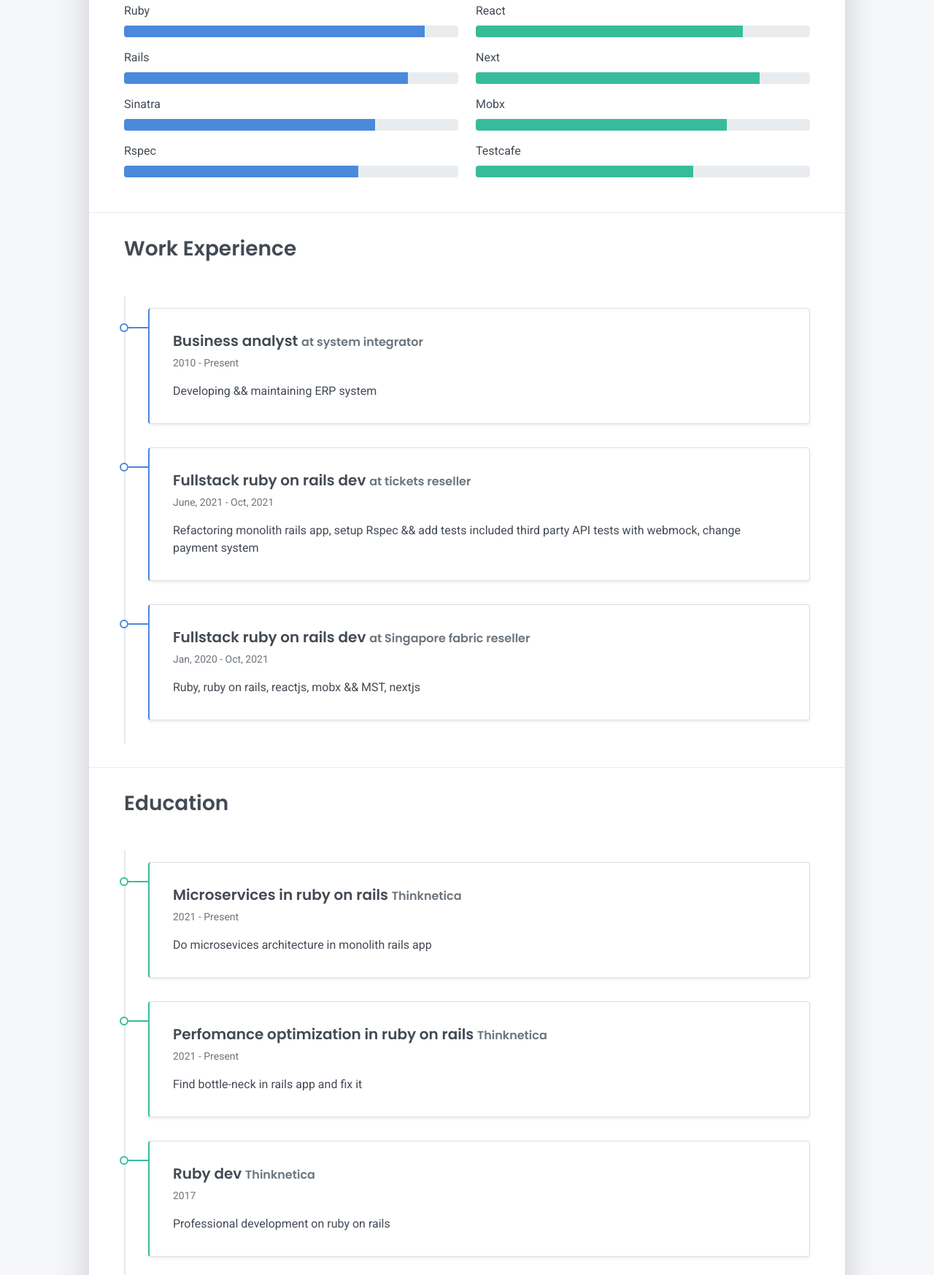
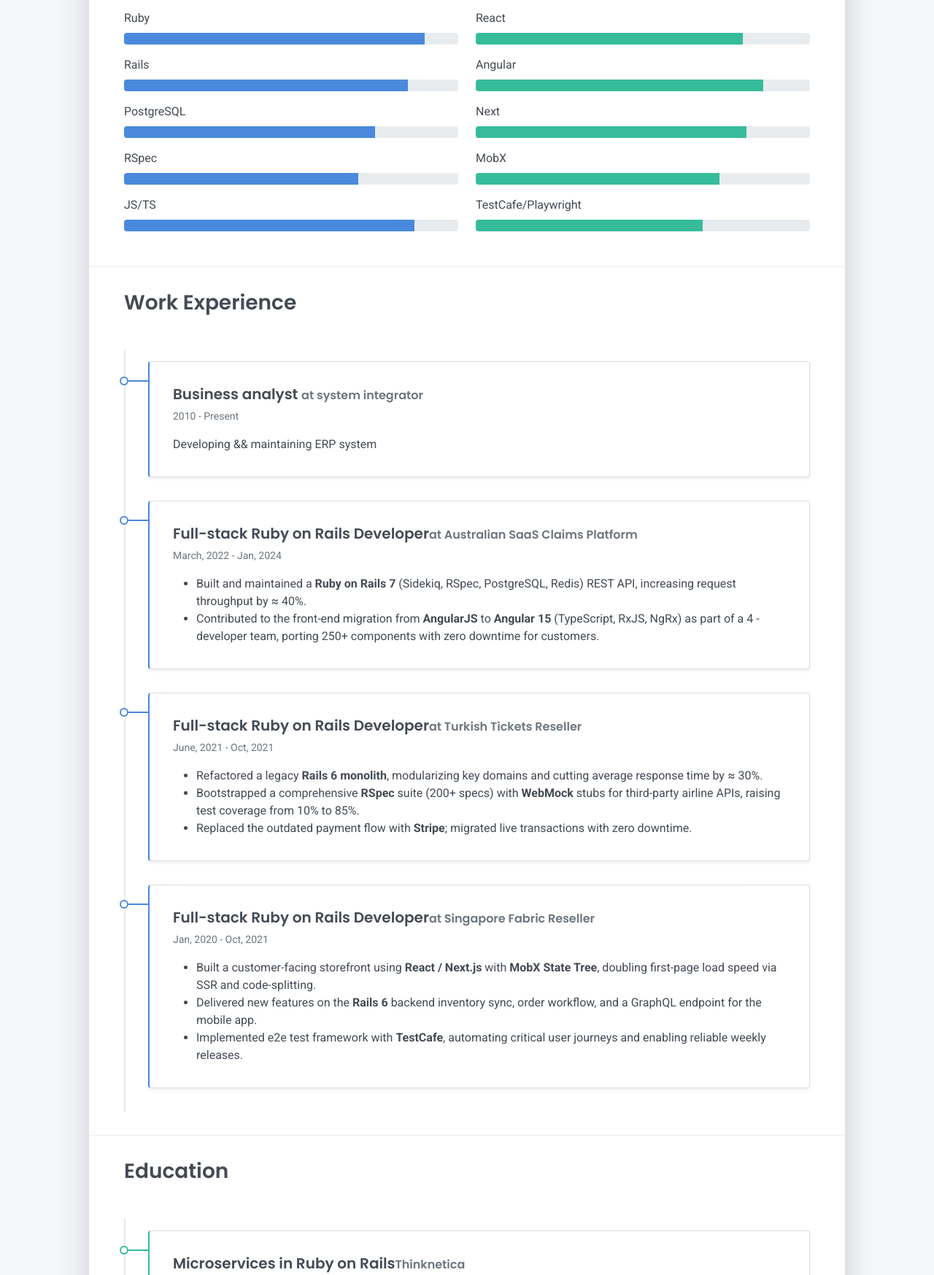
Before and after one commit to dimaskin/dimaskin.github.io, a plain HTML site: page index.html in a window 1280 px wide. Shown: the part 592-2339 px from the top of the page at 73% size. Drawn offline with Linux system fonts and the light colour scheme.

Commit message:
fix age to 45 :(

```diff
--- a/index.html
+++ b/index.html
@@ -35,9 +35,8 @@
       </div>
       <div class="col-lg-8 col-md-7 text-center text-md-start">
         <h2 class="h1 mt-2" data-aos="fade-left" data-aos-delay="0">Dmitriy Drachev</h2>
-        <p data-aos="fade-left" data-aos-delay="100">Ruby on Rails && React dev</p>
+        <p data-aos="fade-left" data-aos-delay="100">Ruby on Rails & Front-End (TypeScript / JavaScript) Developer</p>
         <div class="d-print-none" data-aos="fade-left" data-aos-delay="200">
-          <!-- <a class="btn btn-light text-dark shadow-sm mt-1 me-1" href="right-resume.pdf" target="_blank">Download CV</a> -->
           <a class="btn btn-success shadow-sm mt-1" href="#contact">Hire Me</a>
         </div>
       </div>
@@ -47,7 +46,7 @@
     <div class="row">
       <div class="col-md-6">
         <h2 class="h3 mb-3">About Me</h2>
-        <p>Hello! I’m Dmitriy Drachev. I am passionate about Ruby on Rails && React. I am a skilled fullstack developer.</p>
+        <p>Hi, I`m Dmitriy Drachev - a full-stack developer who loves crafting scalable products with Ruby on Rails, React/Angular, and TypeScript.</p>
       </div>
       <div class="col-md-5 offset-md-1">
         <div class="row mt-2">
@@ -55,7 +54,7 @@
             <div class="pb-1">Age</div>
           </div>
           <div class="col-sm-8">
-            <div class="pb-1 text-secondary">41</div>
+            <div class="pb-1 text-secondary">45</div>
           </div>
           <div class="col-sm-4">
             <div class="pb-1">Email</div>
@@ -94,17 +93,21 @@
             <div class="progress-bar bg-primary" role="progressbar" data-aos="zoom-in-right" data-aos-delay="200" data-aos-anchor=".skills-section" style="width: 85%" aria-valuenow="85" aria-valuemin="0" aria-valuemax="100"></div>
           </div>
         </div>
-        <div class="mb-2"><span>Sinatra</span>
+        <div class="mb-2"><span>PostgreSQL</span>
           <div class="progress my-1">
             <div class="progress-bar bg-primary" role="progressbar" data-aos="zoom-in-right" data-aos-delay="300" data-aos-anchor=".skills-section" style="width: 75%" aria-valuenow="75" aria-valuemin="0" aria-valuemax="100"></div>
           </div>
         </div>
-        <div class="mb-2"><span>Rspec</span>
+        <div class="mb-2"><span>RSpec</span>
           <div class="progress my-1">
             <div class="progress-bar bg-primary" role="progressbar" data-aos="zoom-in-right" data-aos-delay="300" data-aos-anchor=".skills-section" style="width: 70%" aria-valuenow="70" aria-valuemin="0" aria-valuemax="100"></div>
           </div>
         </div>
-
+        <div class="mb-2"><span>JS/TS</span>
+          <div class="progress my-1">
+            <div class="progress-bar bg-primary" role="progressbar" data-aos="zoom-in-right" data-aos-delay="300" data-aos-anchor=".skills-section" style="width: 87%" aria-valuenow="70" aria-valuemin="0" aria-valuemax="100"></div>
+          </div>
+        </div>
       </div>
       <div class="col-md-6">
         <div class="mb-2"><span>React</span>
@@ -112,19 +115,24 @@
             <div class="progress-bar bg-success" role="progressbar" data-aos="zoom-in-right" data-aos-delay="400" data-aos-anchor=".skills-section" style="width: 80%" aria-valuenow="90" aria-valuemin="0" aria-valuemax="100"></div>
           </div>
         </div>
+        <div class="mb-2"><span>Angular</span>
+          <div class="progress my-1">
+            <div class="progress-bar bg-success" role="progressbar" data-aos="zoom-in-right" data-aos-delay="400" data-aos-anchor=".skills-section" style="width: 86%" aria-valuenow="90" aria-valuemin="0" aria-valuemax="100"></div>
+          </div>
+        </div>
         <div class="mb-2"><span>Next</span>
           <div class="progress my-1">
-            <div class="progress-bar bg-success" role="progressbar" data-aos="zoom-in-right" data-aos-delay="500" data-aos-anchor=".skills-section" style="width: 85%" aria-valuenow="85" aria-valuemin="0" aria-valuemax="100"></div>
+            <div class="progress-bar bg-success" role="progressbar" data-aos="zoom-in-right" data-aos-delay="500" data-aos-anchor=".skills-section" style="width: 81%" aria-valuenow="85" aria-valuemin="0" aria-valuemax="100"></div>
           </div>
         </div>
-        <div class="mb-2"><span>Mobx</span>
+        <div class="mb-2"><span>MobX</span>
           <div class="progress my-1">
-            <div class="progress-bar bg-success" role="progressbar" data-aos="zoom-in-right" data-aos-delay="600" data-aos-anchor=".skills-section" style="width: 75%" aria-valuenow="75" aria-valuemin="0" aria-valuemax="100"></div>
+            <div class="progress-bar bg-success" role="progressbar" data-aos="zoom-in-right" data-aos-delay="600" data-aos-anchor=".skills-section" style="width: 73%" aria-valuenow="75" aria-valuemin="0" aria-valuemax="100"></div>
           </div>
         </div>
-        <div class="mb-2"><span>Testcafe</span>
+        <div class="mb-2"><span>TestCafe/Playwright</span>
           <div class="progress my-1">
-            <div class="progress-bar bg-success" role="progressbar" data-aos="zoom-in-right" data-aos-delay="600" data-aos-anchor=".skills-section" style="width: 65%" aria-valuenow="65" aria-valuemin="0" aria-valuemax="100"></div>
+            <div class="progress-bar bg-success" role="progressbar" data-aos="zoom-in-right" data-aos-delay="600" data-aos-anchor=".skills-section" style="width: 68%" aria-valuenow="65" aria-valuemin="0" aria-valuemax="100"></div>
           </div>
         </div>
 
@@ -146,20 +154,50 @@
       </div>
       <div class="timeline-card timeline-card-primary card shadow-sm">
         <div class="card-body">
-          <div class="h5 mb-1">Fullstack ruby on rails dev  <span class="text-muted h6">at tickets reseller</span></div>
-          <div class="text-muted text-small mb-2">June, 2021 - Oct, 2021</div>
-          <div>
-            Refactoring monolith rails app, setup Rspec && add tests included third party API tests with webmock, change payment system
-          </div>
+          <div class="h5 mb-1">Full-stack Ruby on Rails Developer<span class="text-muted h6">at Australian SaaS Claims Platform</span></div>
+          <div class="text-muted text-small mb-2">March, 2022 - Jan, 2024</div>
+          <ul class="mb-0">
+            <li>
+              Built and maintained a <strong>Ruby on Rails 7</strong> (Sidekiq, RSpec, PostgreSQL, Redis) REST API, increasing request throughput by&nbsp;≈ 40%.
+            </li>
+            <li>
+              Contributed to the front-end migration from <strong>AngularJS</strong> to <strong>Angular 15</strong> (TypeScript, RxJS, NgRx) as part of a 4 -developer team, porting 250+ components with zero downtime for customers.
+            </li>
+          </ul>
         </div>
       </div>
       <div class="timeline-card timeline-card-primary card shadow-sm">
         <div class="card-body">
-          <div class="h5 mb-1">Fullstack ruby on rails dev <span class="text-muted h6">at Singapore fabric reseller</span></div>
+          <div class="h5 mb-1">Full-stack Ruby on Rails Developer<span class="text-muted h6">at Turkish Tickets Reseller</span></div>
+          <div class="text-muted text-small mb-2">June, 2021 - Oct, 2021</div>
+          <ul class="mb-0">
+            <li>
+              Refactored a legacy <strong>Rails 6 monolith</strong>, modularizing key domains and cutting average response time by&nbsp;≈ 30%.
+            </li>
+            <li>
+              Bootstrapped a comprehensive <strong>RSpec</strong> suite (200+ specs) with <strong>WebMock</strong> stubs for third-party airline APIs, raising test coverage from 10% to 85%.
+            </li>
+            <li>
+              Replaced the outdated payment flow with <strong>Stripe</strong>; migrated live transactions with zero downtime.
+            </li>
+          </ul>
+        </div>
+      </div>
+      <div class="timeline-card timeline-card-primary card shadow-sm">
+        <div class="card-body">
+          <div class="h5 mb-1">Full-stack Ruby on Rails Developer<span class="text-muted h6">at Singapore Fabric Reseller</span></div>
           <div class="text-muted text-small mb-2">Jan, 2020 - Oct, 2021</div>
-          <div>
-            Ruby, ruby on rails, reactjs, mobx && MST, nextjs
-          </div>
+          <ul class="mb-0">
+            <li>
+              Built a customer-facing storefront using <strong>React / Next.js</strong> with <strong>MobX State Tree</strong>, doubling first-page load speed via SSR and code-splitting.
+            </li>
+            <li>
+              Delivered new features on the <strong>Rails 6</strong> backend inventory sync, order workflow, and a GraphQL endpoint for the mobile app.
+            </li>
+            <li>
+              Implemented e2e test framework with <strong>TestCafe</strong>, automating critical user journeys and enabling reliable weekly releases.
+            </li>
+          </ul>
         </div>
       </div>
     </div>
@@ -171,19 +209,19 @@
     <div class="timeline">
       <div class="timeline-card timeline-card-success card shadow-sm">
         <div class="card-body">
-          <div class="h5 mb-1">Microservices in ruby on rails <span class="text-muted h6">Thinknetica</span></div>
-          <div class="text-muted text-small mb-2">2021 - Present</div>
+          <div class="h5 mb-1">Microservices in Ruby on Rails<span class="text-muted h6">Thinknetica</span></div>
+          <div class="text-muted text-small mb-2">2021</div>
           <div>
-            Do microsevices architecture in monolith rails app
+            Implemented a microservices architecture within a monolithic Rails app.
           </div>
         </div>
       </div>
       <div class="timeline-card timeline-card-success card shadow-sm">
         <div class="card-body">
-          <div class="h5 mb-1">Perfomance optimization in ruby on rails <span class="text-muted h6">Thinknetica</span></div>
-          <div class="text-muted text-small mb-2">2021 - Present</div>
+          <div class="h5 mb-1">Perfomance Optimization in Ruby on Rails <span class="text-muted h6">Thinknetica</span></div>
+          <div class="text-muted text-small mb-2">2021</div>
           <div>
-            Find bottle-neck in rails app and fix it
+            Identified and fixed performance bottlenecks in a Rails app.
           </div>
         </div>
       </div>
@@ -191,7 +229,7 @@
         <div class="card-body">
           <div class="h5 mb-1">Ruby dev <span class="text-muted h6">Thinknetica</span></div>
           <div class="text-muted text-small mb-2">2017</div>
-          <div>Professional development on ruby on rails</div>
+          <div>Professional development on Ruby on Rails</div>
         </div>
       </div>
       <div class="timeline-card timeline-card-success card shadow-sm">
@@ -244,28 +282,6 @@
         </div>
 
       </div>
-      <!-- <div class="col d-none d-print-block">
-        <div class="mt-2">
-          <div>
-            <div class="mb-2">
-              <div class="text-dark"><i class="fab fa-twitter mr-1"></i><span>https://twitter.com/templateflip</span>
-              </div>
-            </div>
-            <div class="mb-2">
-              <div class="text-dark"><i class="fab fa-facebook mr-1"></i><span>https://www.facebook.com/templateflip</span>
-              </div>
-            </div>
-            <div class="mb-2">
-              <div class="text-dark"><i class="fab fa-instagram mr-1"></i><span>https://www.instagram.com/templateflip</span>
-              </div>
-            </div>
-            <div class="mb-2">
-              <div class="text-dark"><i class="fab fa-github mr-1"></i><span>https://github.com/templateflip</span>
-              </div>
-            </div>
-          </div>
-        </div>
-      </div> -->
     </div>
   </div>
 </div>
```
